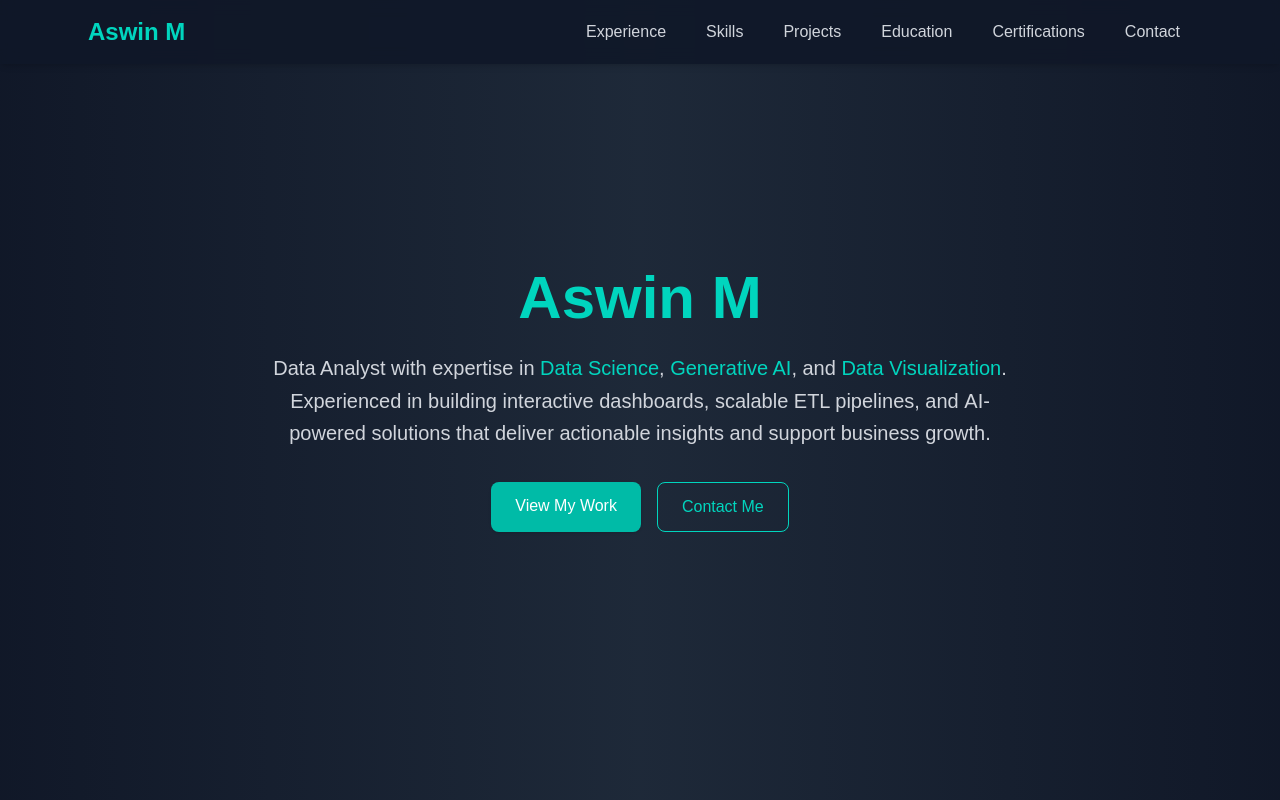
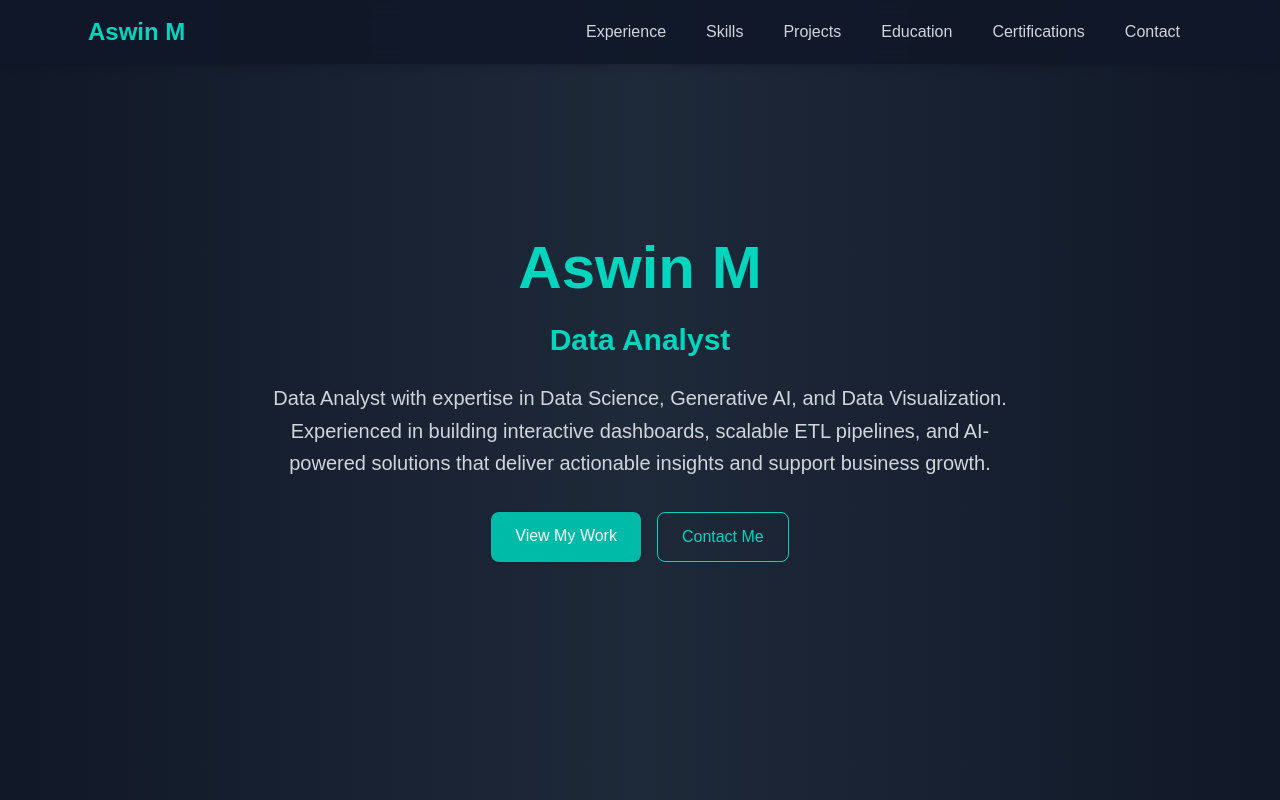
Before and after one commit to aswin1019/Aswin-Portfolio, a React (Vite) app: page / in a window 1280 px wide. Shown: the top 800 px of the page. Built offline with nearby package versions, Linux system fonts and the light colour scheme.

Commit message:
add Ui changes

```diff
--- a/src/components/Hero.jsx
+++ b/src/components/Hero.jsx
@@ -1,5 +1,6 @@
 // src/components/Hero.jsx
 import { motion } from "framer-motion";
+import { Typewriter } from "react-simple-typewriter";
 
 export default function Hero() {
   return (
@@ -7,28 +8,34 @@ export default function Hero() {
       id="hero"
       className="min-h-screen flex items-center justify-center text-center px-6 bg-gradient-to-r from-gray-900 via-gray-800 to-gray-900 text-white"
     >
-      <motion.div
-        initial={{ opacity: 0, y: 40 }}
-        animate={{ opacity: 1, y: 0 }}
-        transition={{ duration: 0.8 }}
-        className="max-w-3xl"
-      >
+      <div className="max-w-3xl">
+        {/* Name */}
         <h1 className="text-5xl md:text-6xl font-heading font-bold mb-6">
           <span className="text-teal-400">Aswin M</span>
         </h1>
 
+        {/* Animated Title */}
+        <h2 className="text-2xl md:text-3xl font-semibold text-gray-200 mb-6">
+          <span className="text-teal-400">
+            <Typewriter
+              words={["Data Analyst"]}
+              loop={false}
+              cursor={false}   // 🔹 no blinking cursor
+              typeSpeed={70}
+              deleteSpeed={0}
+            />
+          </span>
+        </h2>
+
+        {/* Summary */}
         <p className="text-lg md:text-xl text-gray-300 mb-8 leading-relaxed">
-          Data Analyst with expertise in{" "}
-          <span className="text-teal-400 font-medium">Data Science</span>,{" "}
-          <span className="text-teal-400 font-medium">Generative AI</span>, and{" "}
-          <span className="text-teal-400 font-medium">Data Visualization</span>.
-          Experienced in building{" "}
-          <span className="font-medium">interactive dashboards</span>,{" "}
-          <span className="font-medium">scalable ETL pipelines</span>, and{" "}
-          <span className="font-medium">AI-powered solutions</span> that deliver
+          Data Analyst with expertise in Data Science, Generative AI, and Data
+          Visualization. Experienced in building interactive dashboards,
+          scalable ETL pipelines, and AI-powered solutions that deliver
           actionable insights and support business growth.
         </p>
 
+        {/* Buttons */}
         <div className="flex justify-center gap-4">
           <a
             href="#projects"
@@ -43,7 +50,7 @@ export default function Hero() {
             Contact Me
           </a>
         </div>
-      </motion.div>
+      </div>
     </section>
   );
 }
```
